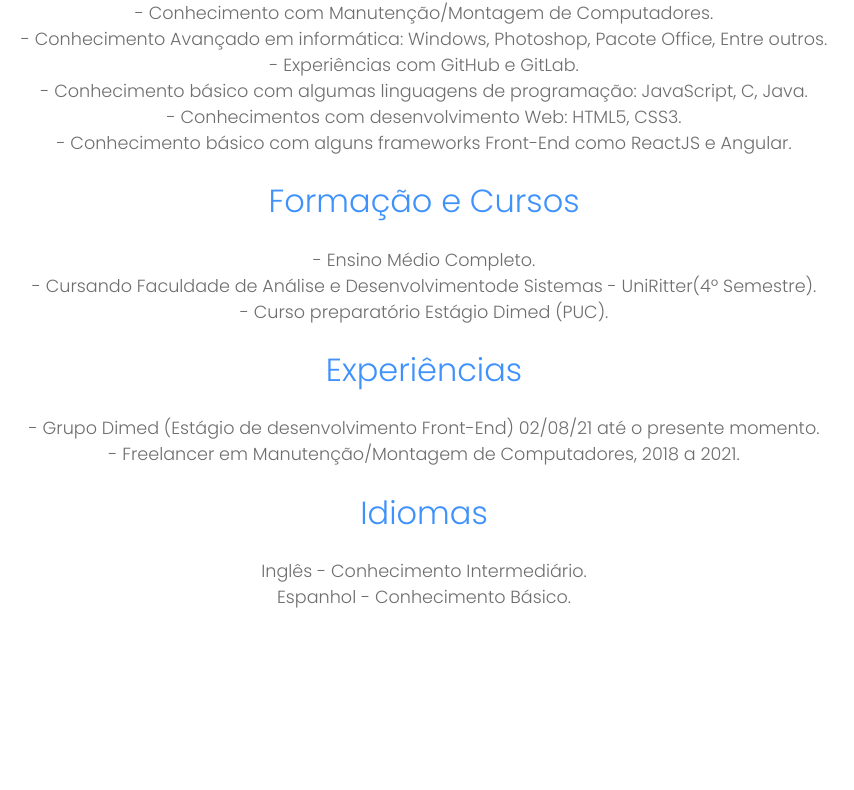
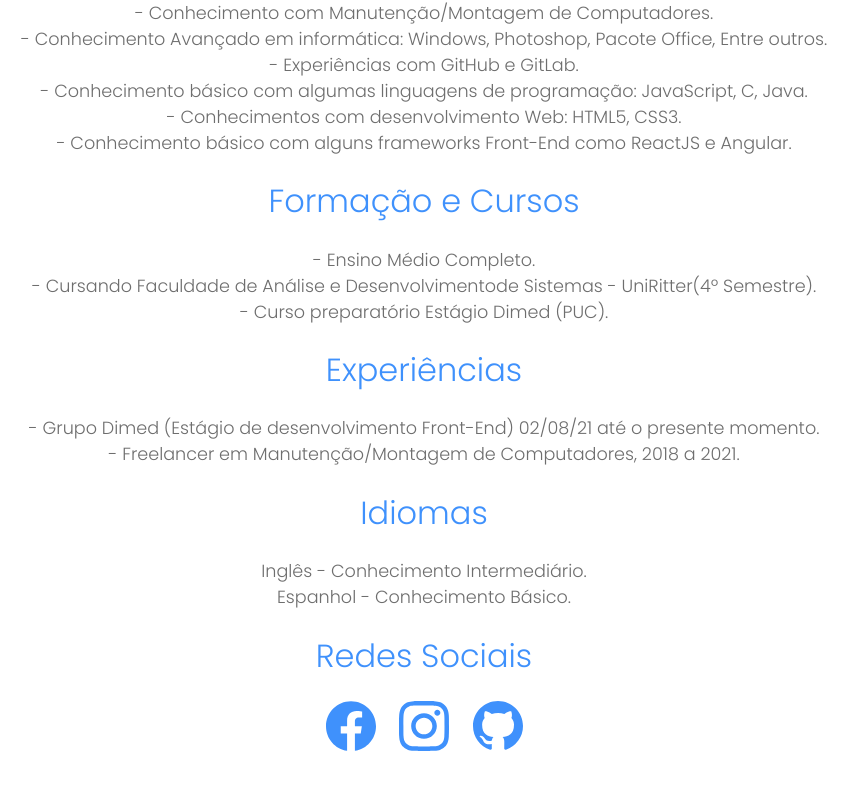
Before and after one commit to NcryScooby/PortfolioReact, a React (Create React App) app: page /about in a window 1280 px wide. Shown: the part 693-1483 px from the top of the page, without its empty margins (216-1070 px from the left). Before the commit the page ends 1351 px from the top, so only its background shows below. Built offline with nearby package versions, Linux system fonts and the light colour scheme.

Commit message:
Adicionando redes sociais

```diff
--- a/package.json
+++ b/package.json
@@ -8,6 +8,7 @@
     "@testing-library/user-event": "^12.8.3",
     "react": "^17.0.2",
     "react-dom": "^17.0.2",
+    "react-icons": "^4.3.1",
     "react-router-dom": "^5.2.0",
     "react-scripts": "4.0.3",
     "web-vitals": "^1.1.2"
--- a/src/views/menu/About.jsx
+++ b/src/views/menu/About.jsx
@@ -1,4 +1,6 @@
 import React from "react";
+import { SiInstagram, SiFacebook } from "react-icons/si";
+import { GoMarkGithub } from "react-icons/go";
 
 const About = (props) => (
   <div className="About">
@@ -56,6 +58,20 @@ const About = (props) => (
       Inglês - Conhecimento Intermediário. <br/>
       Espanhol - Conhecimento Básico.
     </p>
+
+    <h1>Redes Sociais</h1>
+
+    <p className="p-icons">
+      <a href="https://www.facebook.com/FabricioScoooby/" target="_blank" rel="noreferrer">
+        <SiFacebook className="icons"/>
+      </a>
+      <a href="https://www.instagram.com/notrealscooby/?hl=pt-br" target="_blank" rel="noreferrer">
+        <SiInstagram className="icons"/>
+      </a>
+      <a href="https://github.com/NcryScooby" target="_blank" rel="noreferrer">
+        <GoMarkGithub className="icons"/>
+      </a>
+    </p>
   </div>
 );
 
--- a/src/views/menu/Home.css
+++ b/src/views/menu/Home.css
@@ -21,3 +21,14 @@ a{
     text-decoration: none;
     color: #3f91fc;
 }
+
+.icons {
+    width: 50px;
+    height: 50px;
+}
+
+.p-icons {
+    display: flex;
+    justify-content: space-evenly;
+    width: 20%;
+}
--- a/src/views/menu/NotFound.jsx
+++ b/src/views/menu/NotFound.jsx
@@ -2,7 +2,7 @@ import React from "react";
 
 const NotFound = (props) => (
   <div className="NotFound">
-    <h1>NotFound</h1>
+    <h1>Página não encontrada!</h1>
   </div>
 );
 
```
Also changed, not shown: 1 other file (tests, documents, lock files or other folders).
